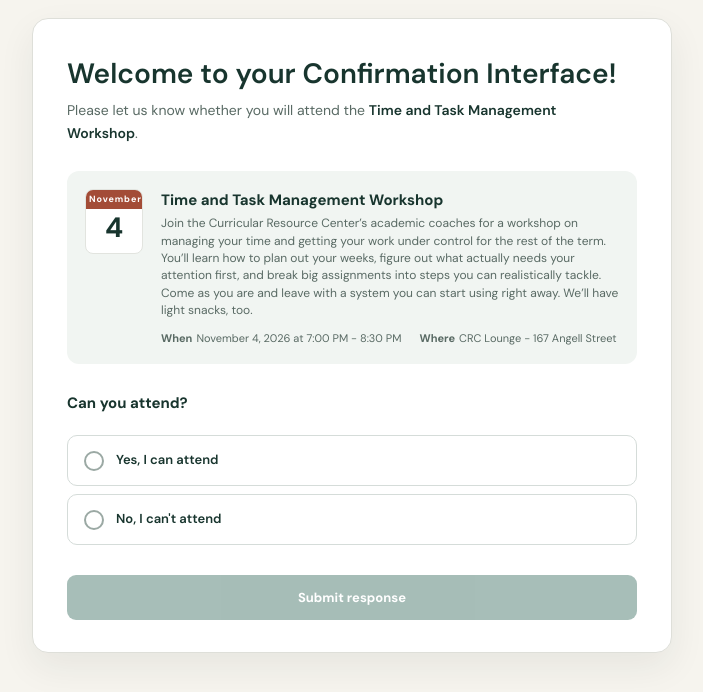
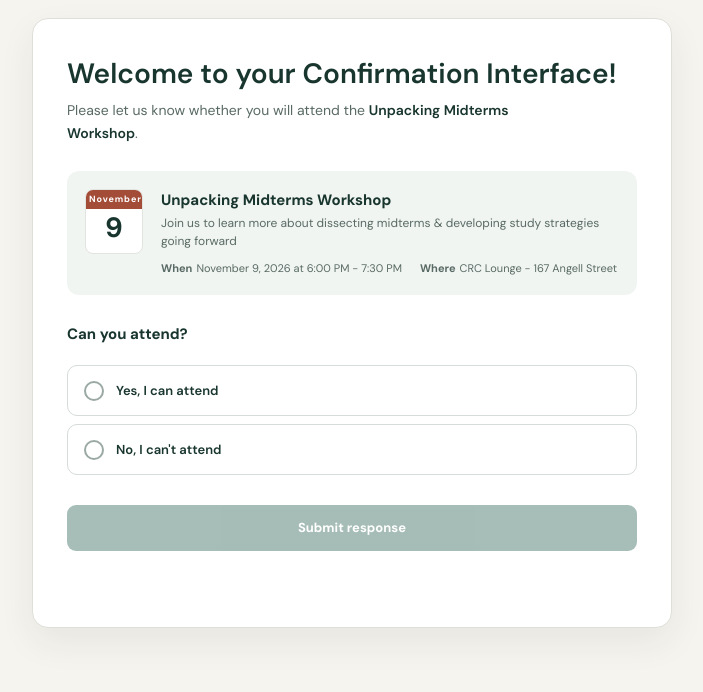
Before and after one commit to kkithome/time-management, a Next.js app: page /interface/control in a window 1280 px wide. Shown: the top 692 px of the page, without its empty margins (288-991 px from the left). Built offline with nearby package versions, Linux system fonts and the light colour scheme.

Commit message:
changed event details

```diff
--- a/src/app/interface/calendar.ts
+++ b/src/app/interface/calendar.ts
@@ -1,10 +1,10 @@
 export const WORKSHOP = {
-  title: "Time and Task Management Workshop",
+  title: "Unpacking Midterms Workshop",
   description:
-    "Join the Curricular Resource Center’s academic coaches for a workshop on managing your time and getting your work under control for the rest of the term. You’ll learn how to plan out your weeks, figure out what actually needs your attention first, and break big assignments into steps you can realistically tackle. Come as you are and leave with a system you can start using right away. We’ll have light snacks, too.",
+    "Join us to learn more about dissecting midterms & developing study strategies going forward",
   location: "CRC Lounge - 167 Angell Street",
-  start: "20261104T190000",
-  end: "20261104T203000",
+  start: "20261109T180000",
+  end: "20261109T193000",
   timezone: "America/New_York",
 };
 
--- a/src/lib/event-config.ts
+++ b/src/lib/event-config.ts
@@ -1 +1 @@
-export const EVENT_TITLE = "time_management";
+export const EVENT_TITLE = "unpacking-midterms";
```
